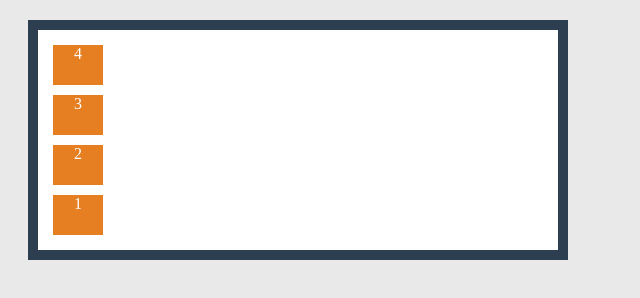
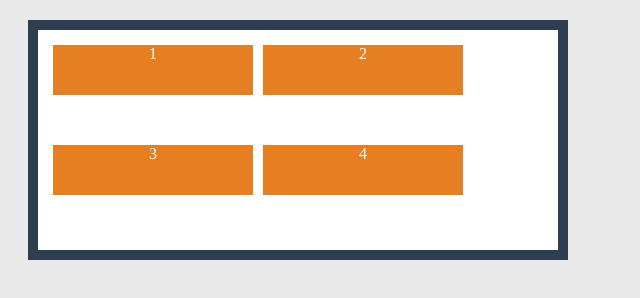
Before and after one commit to eacevedof/prj_flexbox, a website built with webpack: page falconmasters/guia_completa_de_flexbox_desde_0/site/index.html in a window 1280 px wide. Shown: the whole page, without its empty margins (0-640 px from the left). Built offline with nearby package versions, Linux system fonts and the light colour scheme.

Commit message:
flex-wrap:wrap

```diff
--- a/falconmasters/guia_completa_de_flexbox_desde_0/site/src/estilos.css
+++ b/falconmasters/guia_completa_de_flexbox_desde_0/site/src/estilos.css
@@ -18,13 +18,14 @@ body {background: #E9E9E9;}
   column: vis en vertical
   row-reverse, colum-reverse analogo al anterior pero en sentido inverso
   */
-  flex-direction: column-reverse;
-}
+  flex-direction: row;
+  flex-wrap: wrap;
+}/*.contenedor*/
 
 .elemento {
   color: #fff;
   margin: 5px;
-  width: 50px;
+  width: 200px;
   height: 50px;
   background: #E67E22;
   text-align: center;
```
Also changed, not shown: 1 other file.
